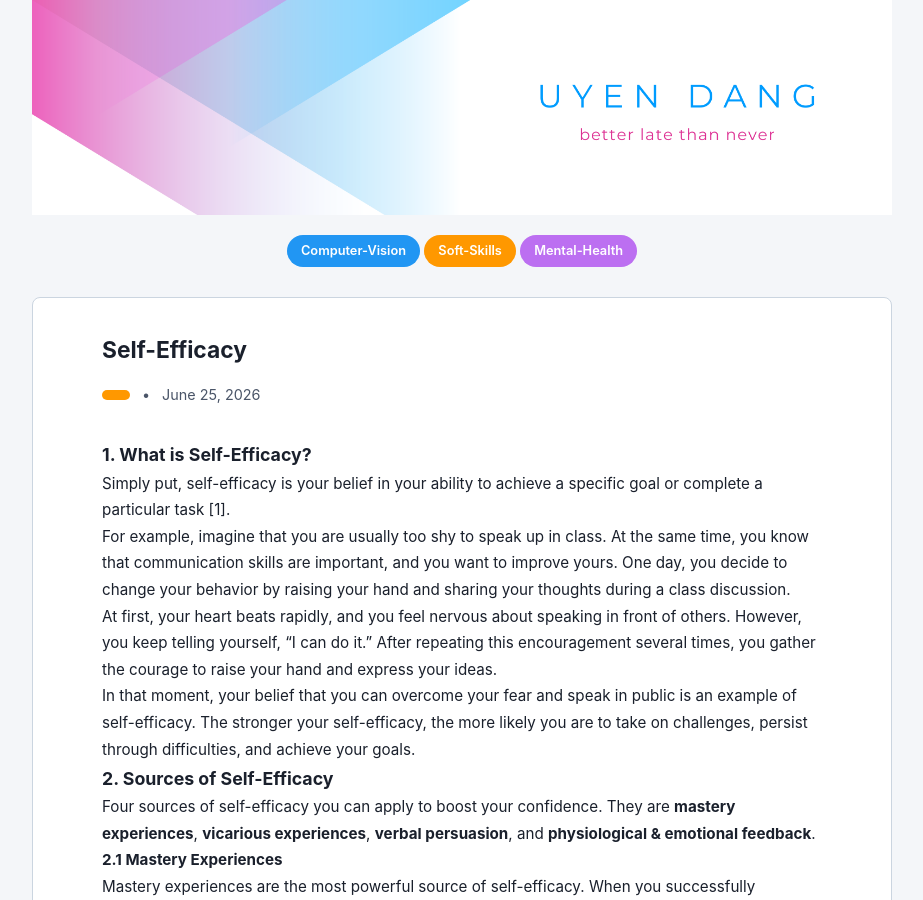
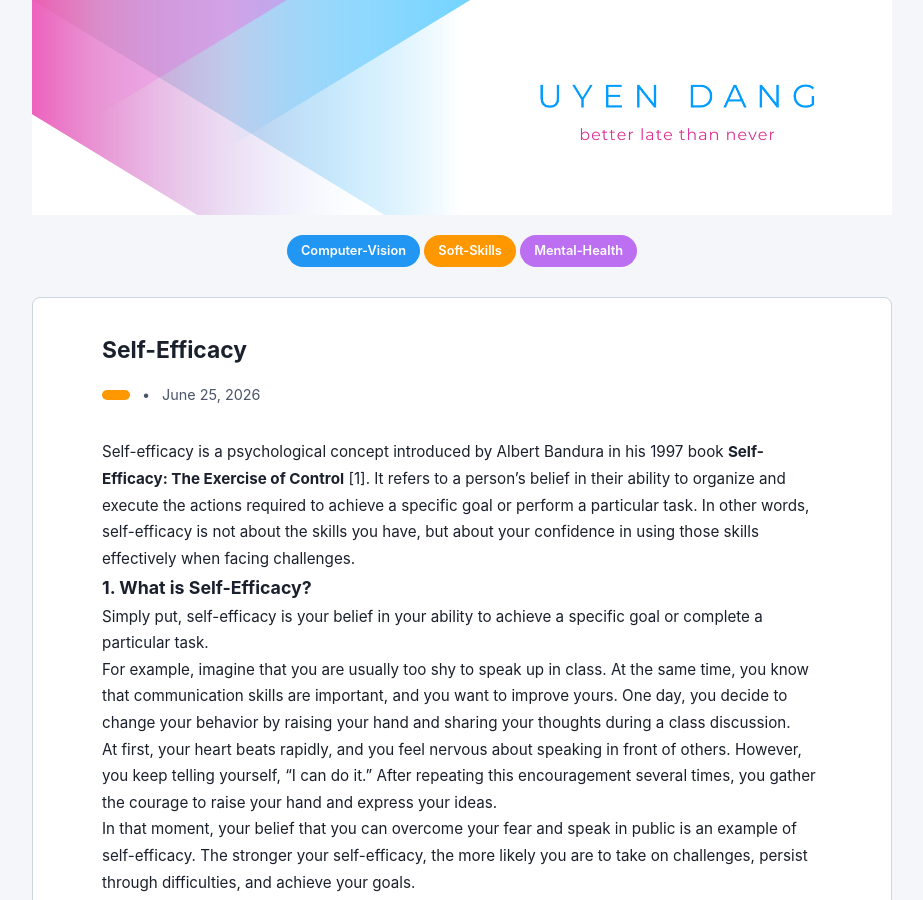
Before and after one commit to DangLeUyen/blog, a Jekyll site: the page built from _posts/2026-06-25-selfEfficacy.md, in a window 1280 px wide and 900 px high. Shown: the whole window, without its empty margins (178-1101 px from the left). Built offline with Jekyll 4.4.1, drawn with Linux system fonts in a browser that asks for light colours.

Commit message:
Enhance self-efficacy section with definition and example
Added a definition of self-efficacy and its importance in achieving goals.

```diff
--- a/_posts/2026-06-25-selfEfficacy.md
+++ b/_posts/2026-06-25-selfEfficacy.md
@@ -5,10 +5,12 @@ date: 2026-06-25
 categories: Soft-Skills
 ---
 
+Self-efficacy is a psychological concept introduced by Albert Bandura in his 1997 book **Self-Efficacy: The Exercise of Control** [1]. It refers to a person's belief in their ability to organize and execute the actions required to achieve a specific goal or perform a particular task. In other words, self-efficacy is not about the skills you have, but about your confidence in using those skills effectively when facing challenges.
+
 <!--more-->
 
 ### 1. What is Self-Efficacy?
-Simply put, self-efficacy is your belief in your ability to achieve a specific goal or complete a particular task [1].
+Simply put, self-efficacy is your belief in your ability to achieve a specific goal or complete a particular task.
 
 For example, imagine that you are usually too shy to speak up in class. At the same time, you know that communication skills are important, and you want to improve yours. One day, you decide to change your behavior by raising your hand and sharing your thoughts during a class discussion.
 
```
